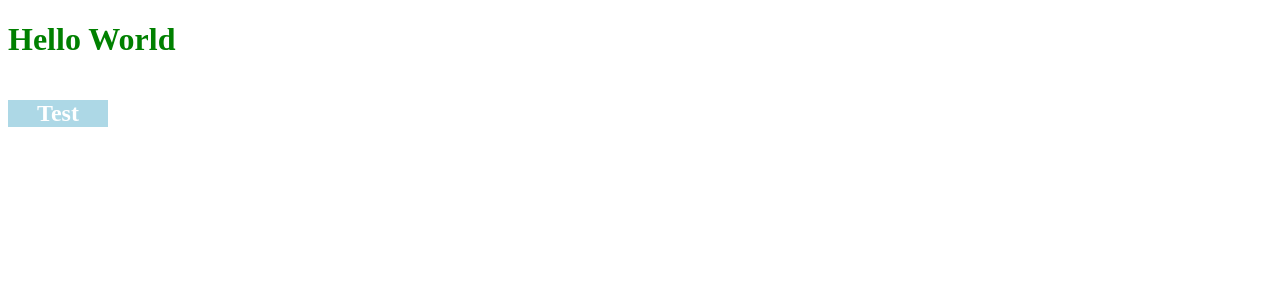
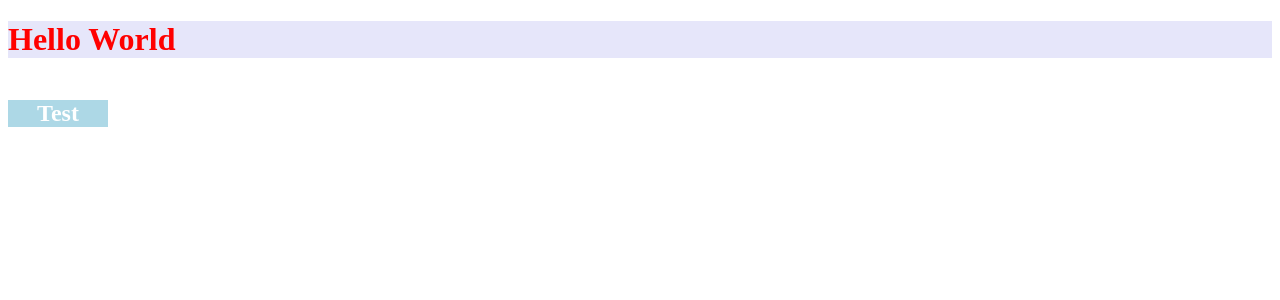
Before and after one commit to xiexuanzheng123/PostCSS, a React app: page / in a window 1280 px wide. Shown: the top 300 px of the page. Built offline with nearby package versions, Linux system fonts and the light colour scheme.

Commit message:
the inherit of css

```diff
--- a/components/App.css
+++ b/components/App.css
@@ -1,4 +1,8 @@
+.backColor {
+  background-color: lavender;
+}
 .title {
+  composes: backColor;
   color: red;
 }
 .h2 {
@@ -9,6 +13,6 @@
   text-align: center;
   display: inline-block;
 }
-:global(.title) {
+/* :global(.title) {
   color: green;
-}
+} */
--- a/components/App.js
+++ b/components/App.js
@@ -5,7 +5,7 @@ class App extends React.Component {
     render() {
         return(
             <div>
-                <h1 className="title">Hello World</h1>
+                <h1 className={style.title}>Hello World</h1>
                 <h2 className={style.h2}>Test</h2>
             </div>
         )
```
